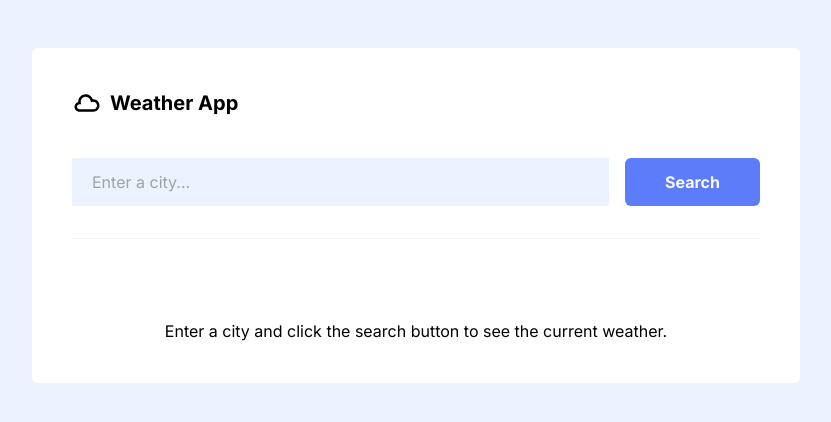
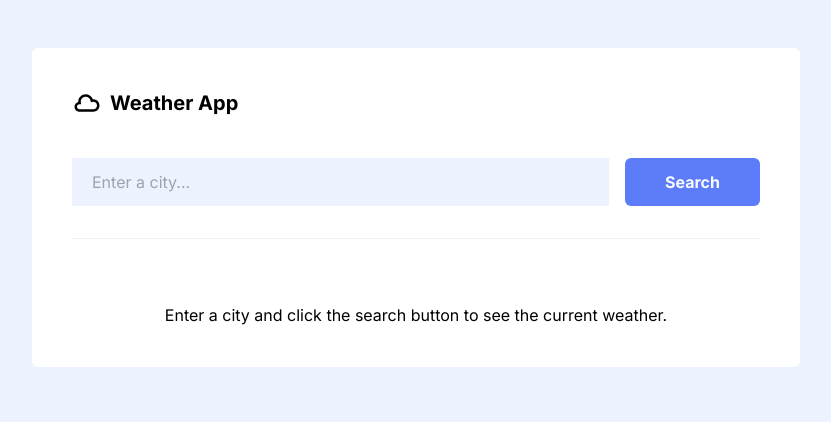
Before and after one commit to dev-rome/Weather-App, a Next.js app: page / in a window 1280 px wide. Shown: the top 422 px of the page, without its empty margins (224-1055 px from the left). Built offline with nearby package versions, Linux system fonts and the light colour scheme.

Commit message:
refactor class

```diff
--- a/app/page.tsx
+++ b/app/page.tsx
@@ -30,7 +30,7 @@ export default function Home() {
   };
 
   return (
-    <section className="flex justify-center items-center px-4 py-12">
+    <section className="flex justify-center px-4 py-12">
       <div className="bg-[#fff] max-w-3xl mx-auto w-full rounded-md p-10">
         <div className="flex gap-2 items-center">
           <TiWeatherCloudy className="text-3xl" />
@@ -43,7 +43,7 @@ export default function Home() {
             <DailyForecast data={dailyData} />
           </>
         ) : (
-          <div className="text-center mt-20">
+          <div className="text-center mt-10 md:mt-16">
             <p>
               Enter a city and click the search button to see the current
               weather.
```
